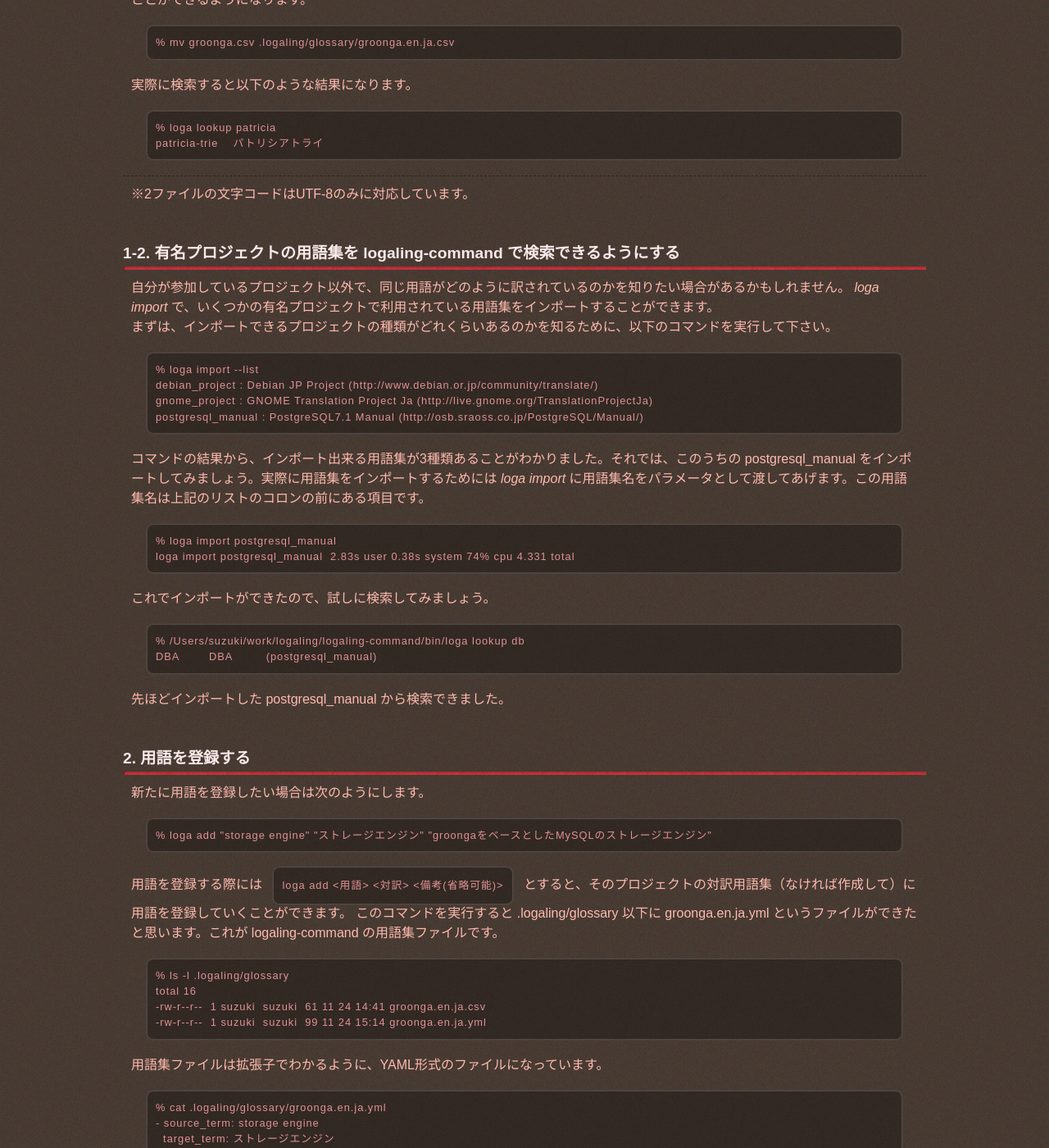
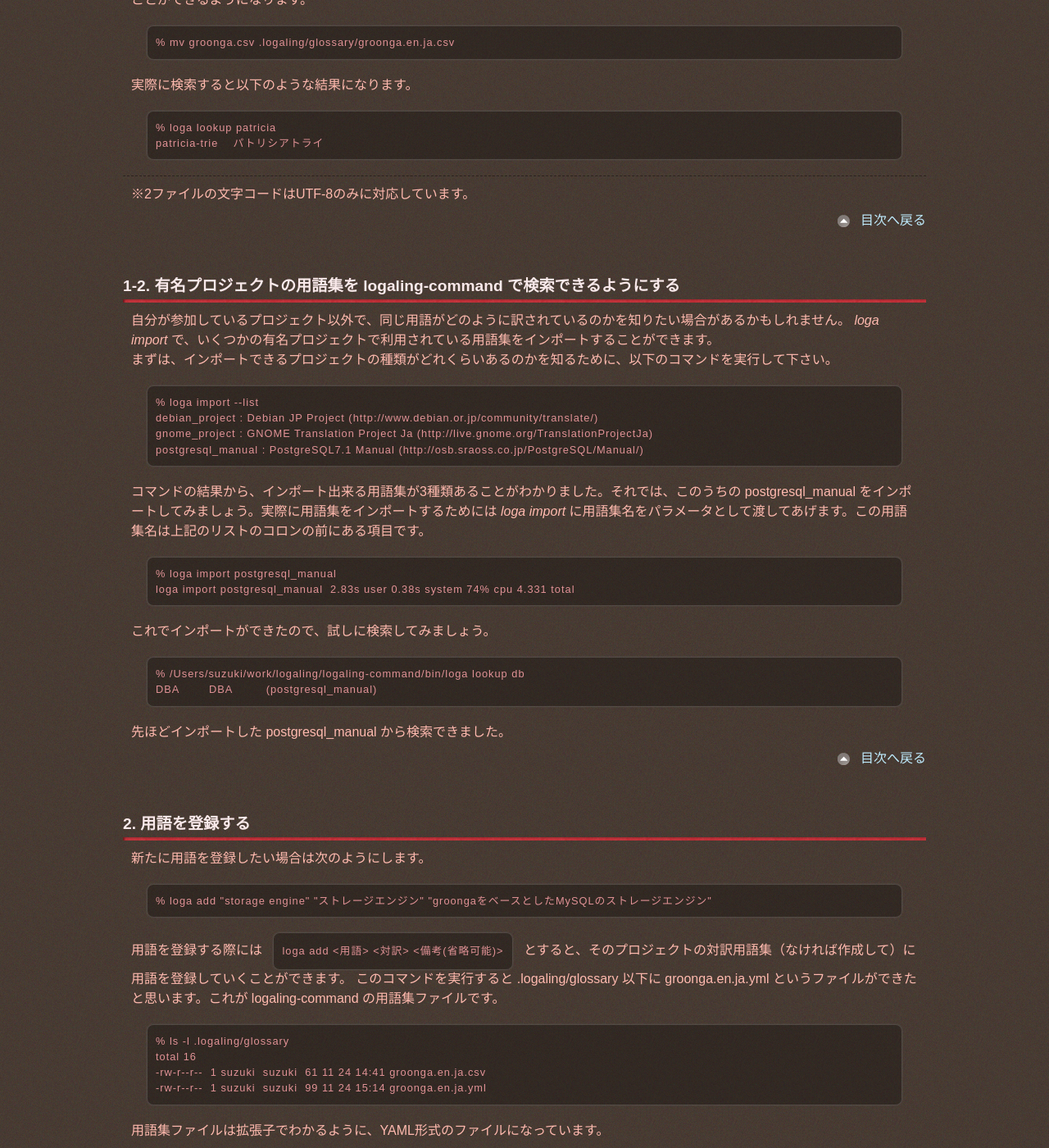
Before and after one commit to logaling/logaling.github.com, a Jekyll site: the page built from tutorial.md, in a window 1280 px wide and 1400 px high, scrolled down 4241 px. Shown: the whole window at 82% size. Built offline with Jekyll 4.4.1, drawn with Linux system fonts in a browser that asks for light colours; some web fonts are replaced; Markdown is read by kramdown in place of the engine named in the settings.

Commit message:
[#22471905] add links to top on the tutorial

```diff
--- a/tutorial.md
+++ b/tutorial.md
@@ -205,6 +205,7 @@ logaling-command では、そのような場合のために、1行1用語ペア
 ----------
 <a id="kome2">※2ファイルの文字コードはUTF-8のみに対応しています。</a>
 
+<p class="toTop"><a href="#index">目次へ戻る</a></p>
 
 
 ### <a id="import">1-2. 有名プロジェクトの用語集を logaling-command で検索できるようにする</a> ###
@@ -230,6 +231,7 @@ logaling-command では、そのような場合のために、1行1用語ペア
 
 先ほどインポートした postgresql_manual から検索できました。
 
+<p class="toTop"><a href="#index">目次へ戻る</a></p>
 
 
 
```
